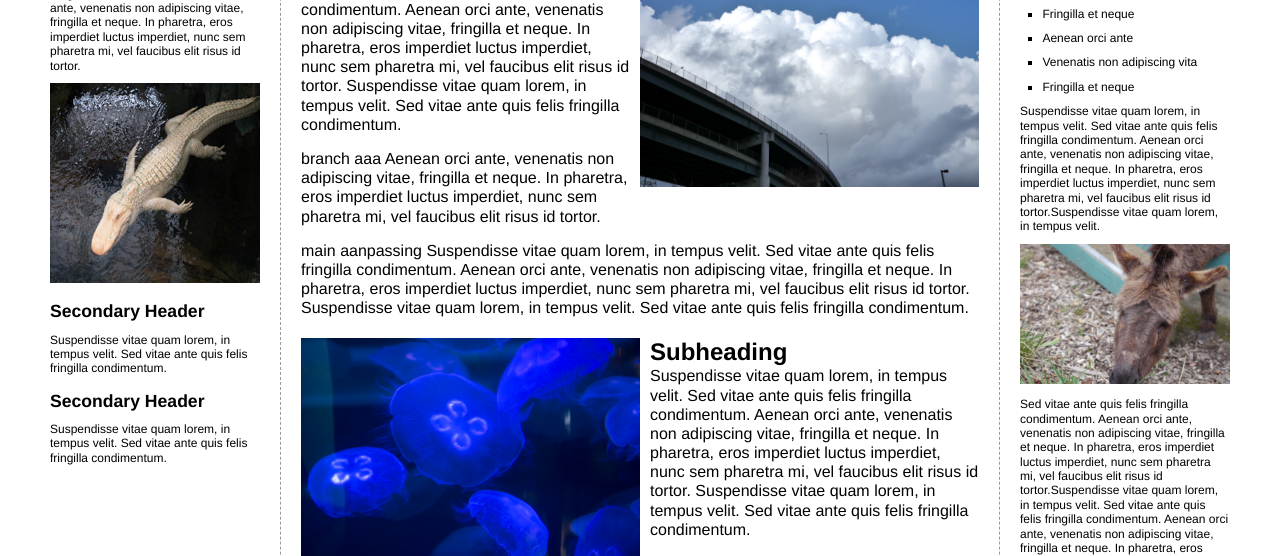
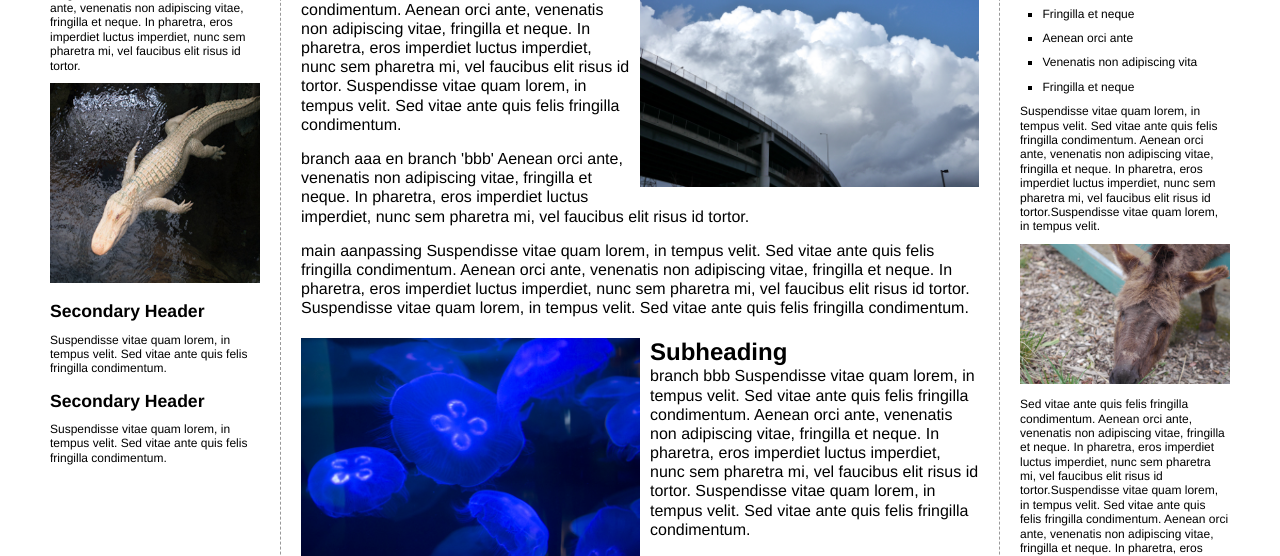
Before and after one commit to melikexeryoruk/dw2, a plain HTML site: page html/index.html in a window 1280 px wide. Shown: the part 242-798 px from the top of the page. Drawn offline with Linux system fonts and the light colour scheme.

Commit message:
Bbb (#1)
* branch bbb aanpassing

* branch bbb aanpassing extra

```diff
--- a/html/index.html
+++ b/html/index.html
@@ -40,6 +40,8 @@
             </p>
             <p>
 		branch aaa
+		en branch 'bbb'
+
               Aenean orci ante, venenatis non adipiscing vitae, fringilla et
               neque. In pharetra, eros imperdiet luctus imperdiet, nunc sem
               pharetra mi, vel faucibus elit risus id tortor.
@@ -63,6 +65,9 @@
               />Subheading
             </h3>
             <p>
+
+		branch bbb
+
               Suspendisse vitae quam lorem, in tempus velit. Sed vitae ante quis
               felis fringilla condimentum. Aenean orci ante, venenatis non
               adipiscing vitae, fringilla et neque. In pharetra, eros imperdiet
```
